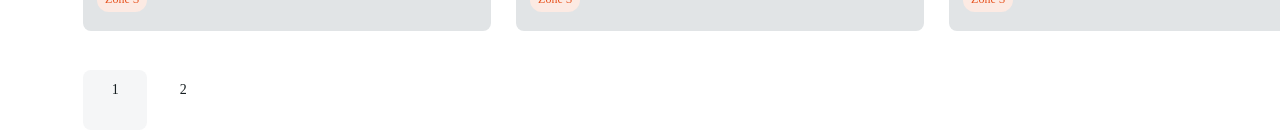
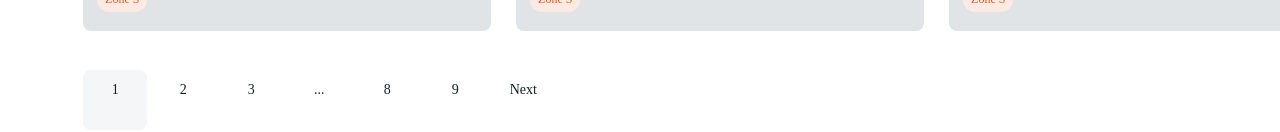
Before and after one commit to HJ1111111/BalanceBuilder, a React (Create React App) app: page / in a window 1280 px wide. Shown: the part 1051-1183 px from the top of the page. Built offline with nearby package versions, Linux system fonts and the light colour scheme.

Commit message:
pagination bar added

```diff
--- a/src/Components/Dashboard/search-results.css
+++ b/src/Components/Dashboard/search-results.css
@@ -229,3 +229,15 @@
   font-weight: 500;
   line-height: 20px; /* 142.857% */
 }
+
+.pagination3dots {
+  display: flex;
+  width: 40px;
+  height: 40px;
+  padding: 10px 12px;
+  justify-content: center;
+  align-items: flex-start;
+  gap: 8px;
+  border-radius: 8px;
+  background: var(--colors-neutral-bg-surface, #fff);
+}
--- a/src/Components/Dashboard/search-results.tsx
+++ b/src/Components/Dashboard/search-results.tsx
@@ -478,6 +478,11 @@ export const SearchResults = () => {
           <div className="paginationnumbers">
             <p className="paginationnumbers1">1</p>
             <p className="paginationnumbers2">2</p>
+            <p className="paginationnumbers2">3</p>
+            <p className="paginationnumbers2">...</p>
+            <p className="paginationnumbers2">8</p>
+            <p className="paginationnumbers2">9</p>
+            <p className="paginationnumbers2">Next </p>
           </div>
         </div>
       </section>
```
